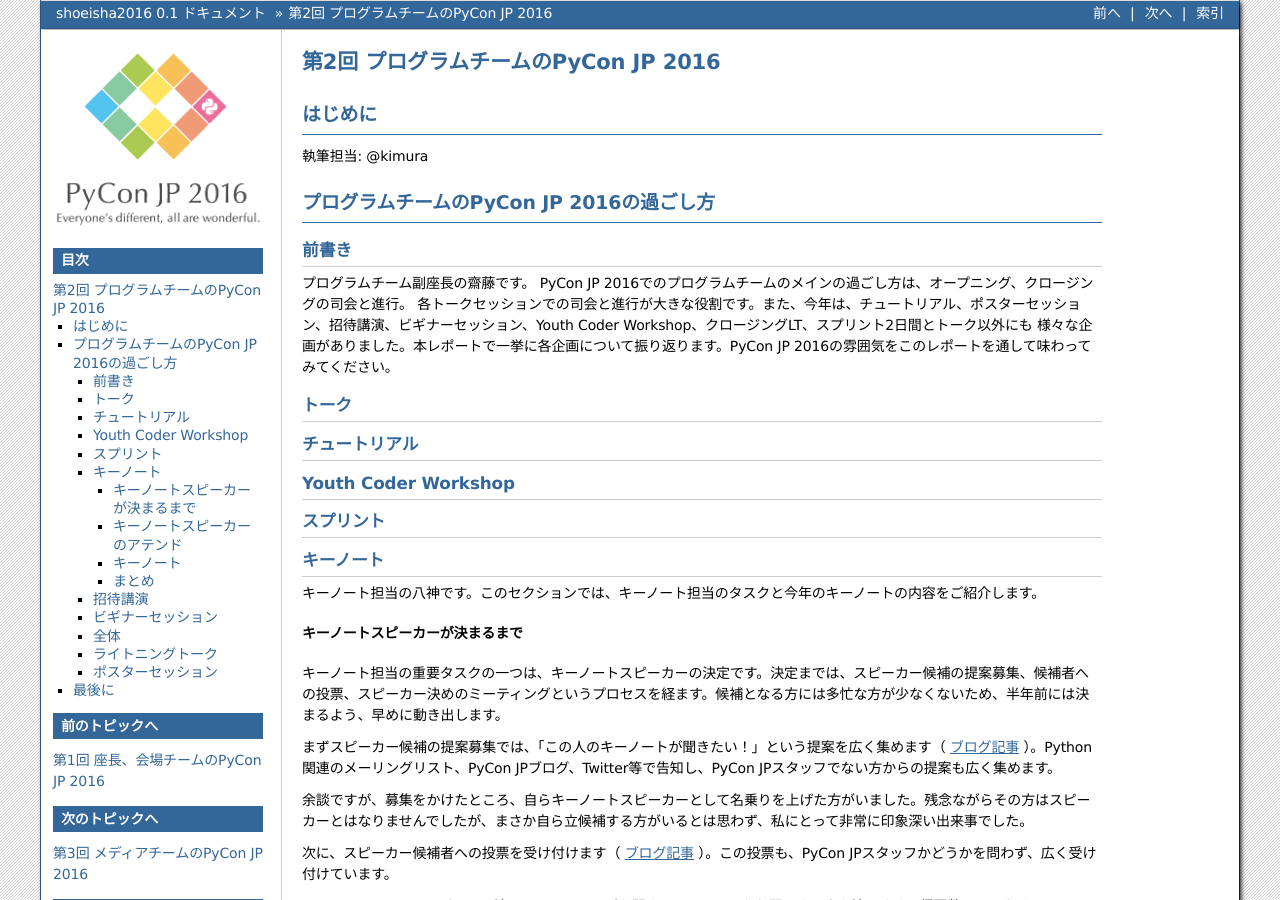
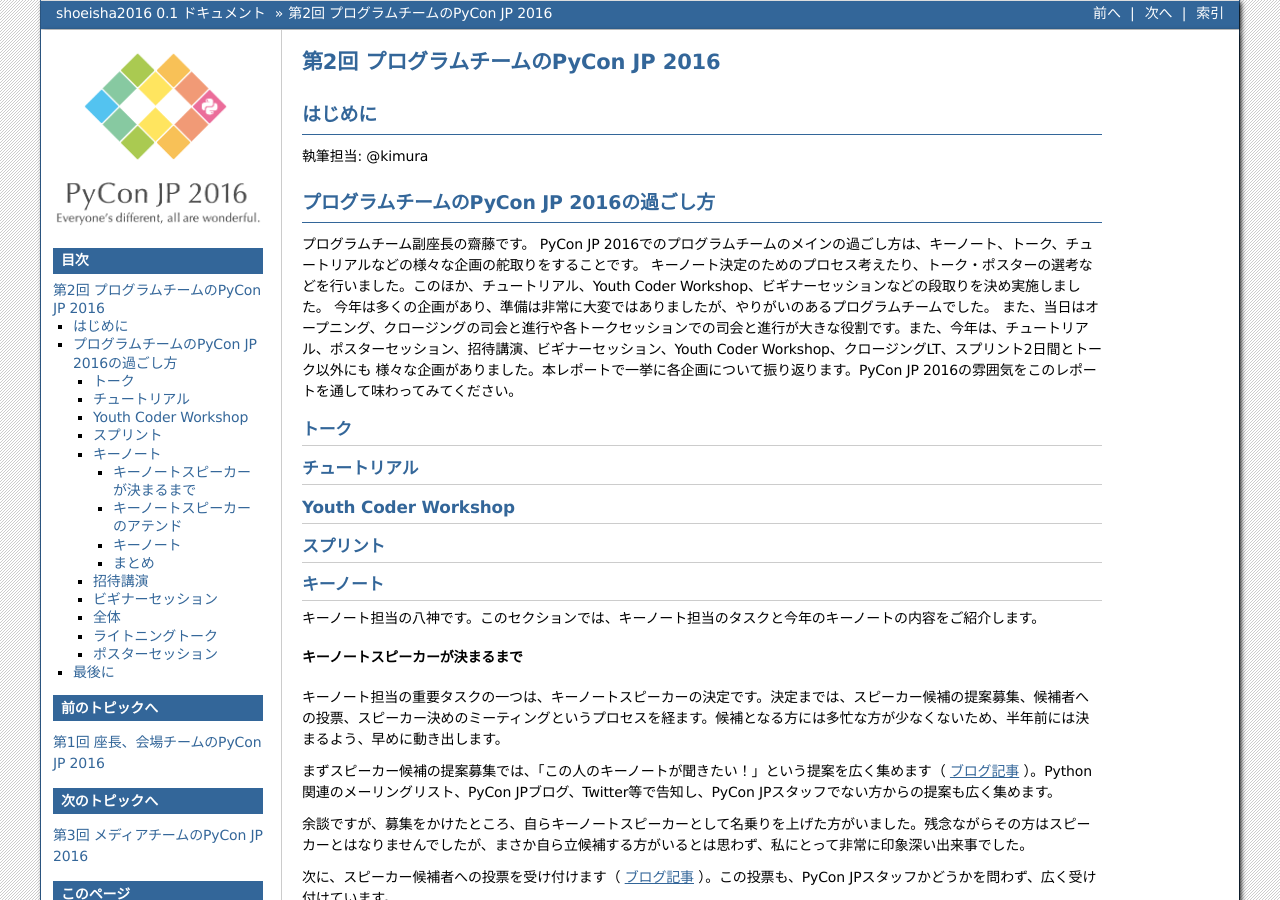
Before and after one commit to pyconjp/shoeisha2016, a Sphinx documentation site: the page built from source/afterreport_02_program.rst, in a window 1280 px wide and 900 px high. Built offline with Sphinx 7.4.7, drawn with Linux system fonts in a browser that asks for light colours.

Commit message:
修正しました

```diff
--- a/source/afterreport_02_program.rst
+++ b/source/afterreport_02_program.rst
@@ -8,14 +8,13 @@
 
 プログラムチームのPyCon JP 2016の過ごし方
 ==================================
-
-前書き
-------------------
 .. sectionauthor:: ds110
 
 プログラムチーム副座長の齋藤です。
-PyCon JP 2016でのプログラムチームのメインの過ごし方は、オープニング、クロージングの司会と進行。
-各トークセッションでの司会と進行が大きな役割です。また、今年は、チュートリアル、ポスターセッション、招待講演、ビギナーセッション、Youth Coder Workshop、クロージングLT、スプリント2日間とトーク以外にも
+PyCon JP 2016でのプログラムチームのメインの過ごし方は、キーノート、トーク、チュートリアルなどの様々な企画の舵取りをすることです。
+キーノート決定のためのプロセス考えたり、トーク・ポスターの選考などを行いました。このほか、チュートリアル、Youth Coder Workshop、ビギナーセッションなどの段取りを決め実施しました。
+今年は多くの企画があり、準備は非常に大変ではありましたが、やりがいのあるプログラムチームでした。
+また、当日はオープニング、クロージングの司会と進行や各トークセッションでの司会と進行が大きな役割です。また、今年は、チュートリアル、ポスターセッション、招待講演、ビギナーセッション、Youth Coder Workshop、クロージングLT、スプリント2日間とトーク以外にも
 様々な企画がありました。本レポートで一挙に各企画について振り返ります。PyCon JP 2016の雰囲気をこのレポートを通して味わってみてください。
 
 
--- a/source/afterreport_authors.rst
+++ b/source/afterreport_authors.rst
@@ -120,7 +120,7 @@ Twitter: `@ks888sk <https://twitter.com/ks888sk>`_
 
 `PyCon JP 2016 <https://pycon.jp/2016/>`_ プログラム担当副座長。
 早稲田大学基幹理工学研究科博士後期課程および同大学教育学部助手。
-プログラミング言語の教育を専門に研究している。Pythonを使ったGUIプログラミングに興味がある。
+現在はプログラミング言語の教育を研究している。Pythonを使ったGUIプログラミングに興味がある。
 特にKivyがマイブーム。Kivyのドキュメントを翻訳したりしている。
 
 - Facebook: `齋藤 大輔 <https://www.facebook.com/ds110.sai>`_
```
